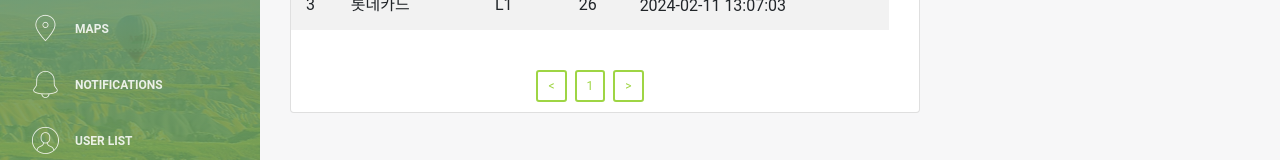
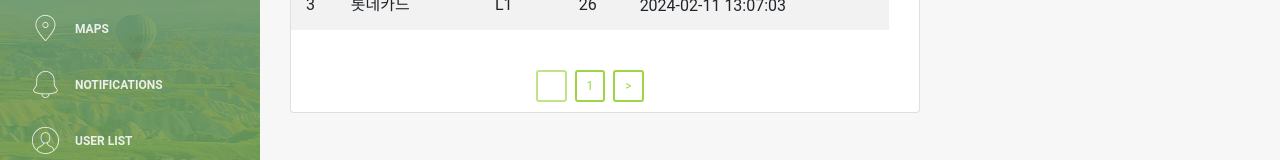
Before and after one commit to jisu-arisys/temp, a Vue app: page /#/admin/grouplist in a window 1280 px wide. Shown: the part 372-532 px from the top of the page. Built offline with nearby package versions, Linux system fonts and the light colour scheme; what v-tooltip would draw is missing.

Commit message:
feat maxPage

```diff
--- a/src/pages/GroupList.vue
+++ b/src/pages/GroupList.vue
@@ -44,13 +44,13 @@
             </l-table>
             <br>
               <div class="col-12 text-center">
-                  <button class="btn btn-success btn-sm" @click="currentPage--">
+                  <button class="btn btn-success btn-sm" @click="currentPage--" :disabled="currentPage === 1">
                     &lt;
                   </button>&nbsp;
                   <button class="btn btn-success btn-sm" @click.stop>
                     {{ currentPage }}
                   </button>&nbsp;
-                  <button class="btn btn-success btn-sm" @click="currentPage++">
+                  <button class="btn btn-success btn-sm" @click="currentPage++" :disabled="currentPage === maxPage">
                     &gt;
                   </button>
               </div>
@@ -344,8 +344,6 @@ import { applySearchFilters, applyExtractOptions, applyPaginatedData } from '../
             group:"",
           keyword:""
         },
-        options:[],
-        optGroups:[],
         pageSize:3,
         currentPage:1,
         expandedRow: null,
@@ -377,6 +375,9 @@ import { applySearchFilters, applyExtractOptions, applyPaginatedData } from '../
       },
     },
     computed:{
+      maxPage(){
+        return Math.ceil(this.searchedData.length / this.pageSize);
+      },
       searchedData() {
         //종속성 : tableData, filterOrder.keyword
         let keywords = [this.filterOrder.customer, this.filterOrder.group, this.filterOrder.keyword];
```
